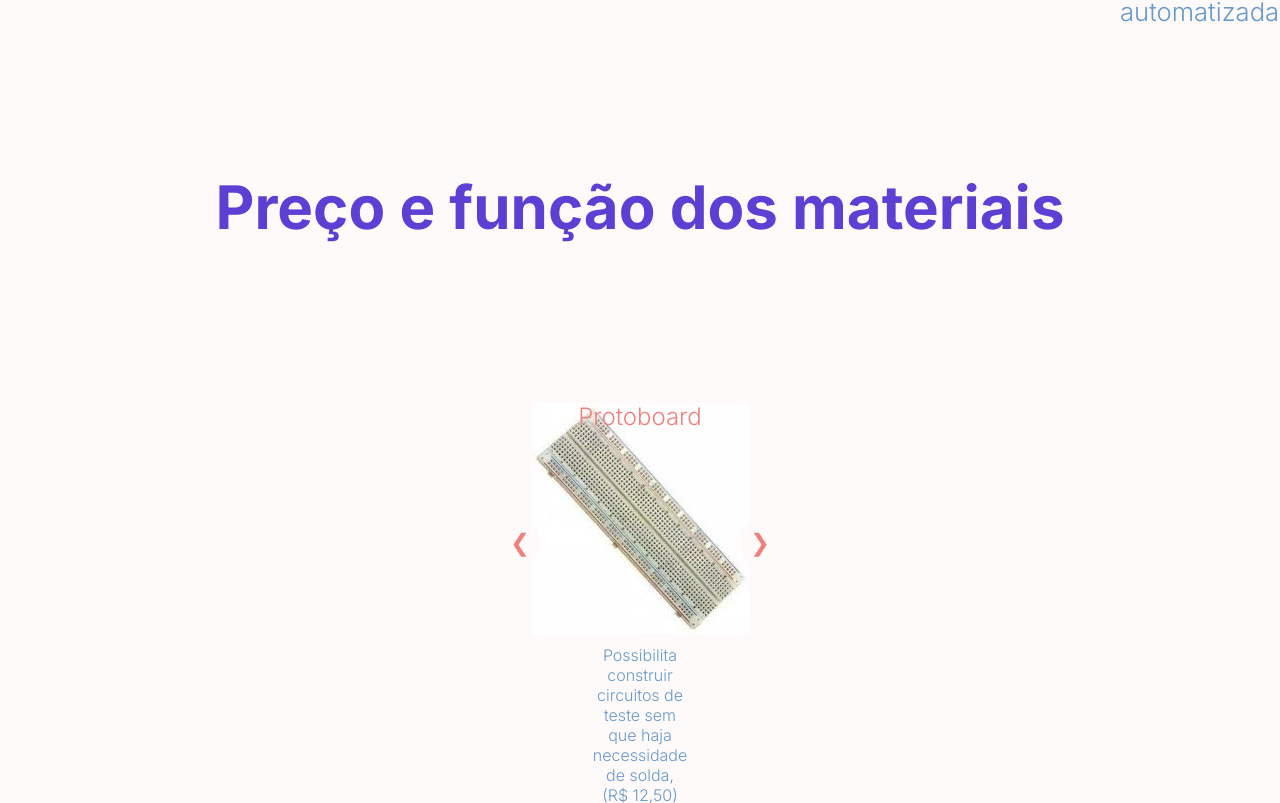
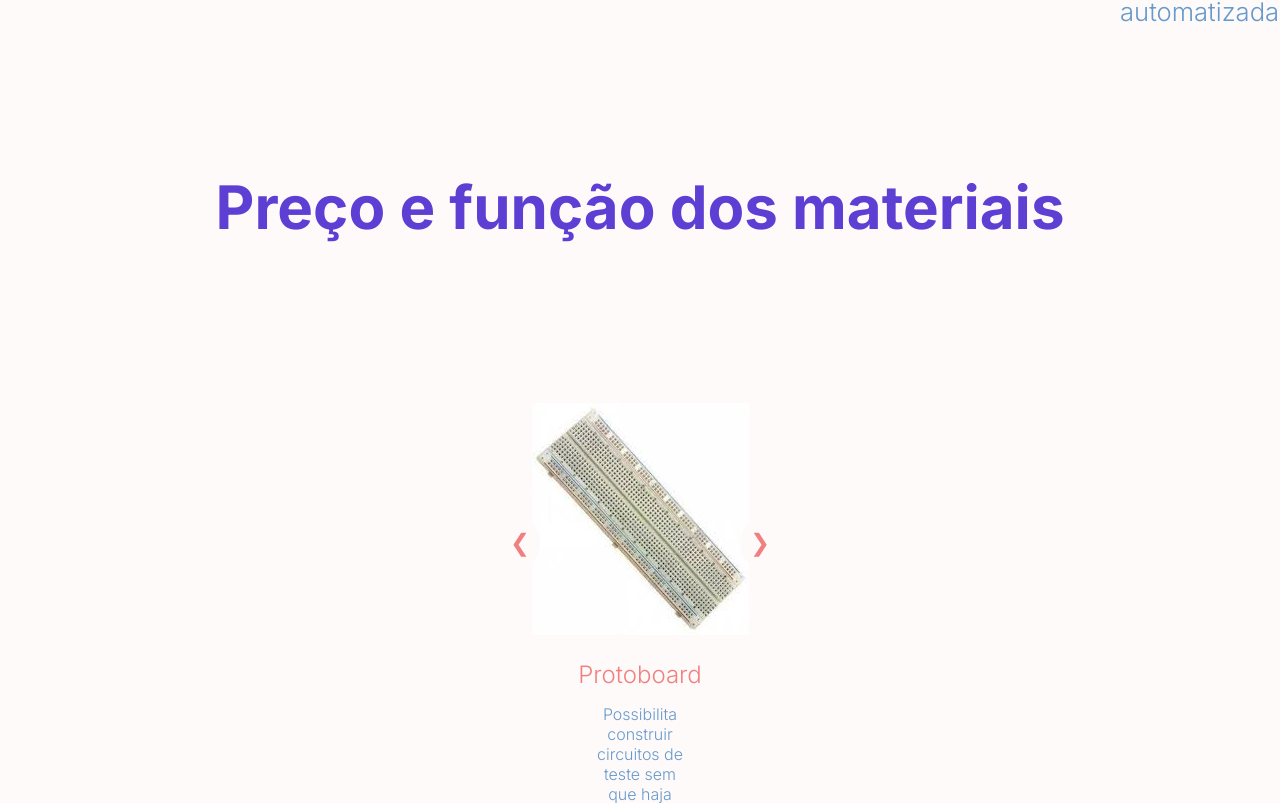
Before and after one commit to criadomarcio/Projeto-TCC, a React (Vite) app: page /Guia in a window 1280 px wide. Shown: the part 4356-5159 px from the top of the page. Built offline with nearby package versions, Linux system fonts and the light colour scheme.

Commit message:
corrigindo detalhes

```diff
--- a/src/pages/Guia.jsx
+++ b/src/pages/Guia.jsx
@@ -174,13 +174,14 @@ function Guia() {
 
       <CarouselContainer>
         <CarouselWrapper style={{ transform: `translateX(-${currentIndex * 100}%)` }}>
-          {images.map((image, index) => (
-            <CarouselSlide key={index}>
-              <img src={image.src} alt={image.alt} />
-              <div className="subtitle">{image.subtitle}</div> {/* Subtítulo sobre a imagem */}
-              <div className="text">{image.alt}</div> {/* Texto abaixo da imagem */}
-            </CarouselSlide>
-          ))}
+        {images.map((image, index) => (
+          <CarouselSlide key={index}>
+            <img src={image.src} alt={image.alt} />
+            <div className="subtitle">{image.subtitle}</div> {/* Subtítulo separado da imagem */}
+            <div className="text">{image.alt}</div> {/* Texto descritivo da imagem */}
+
+          </CarouselSlide>
+        ))}
         </CarouselWrapper>
         <PrevButton onClick={handlePrev} aria-label="Slide anterior">❮</PrevButton>
         <NextButton onClick={handleNext} aria-label="Próximo slide">❯</NextButton>
--- a/src/pages/Guia.styles.js
+++ b/src/pages/Guia.styles.js
@@ -394,7 +394,7 @@ width: 100%;
 height: 400px; /* Ajuste a altura conforme necessário */
 
 @media (max-width: 768px) {
-  height: 300px; /* Reduz a altura do carrossel em telas menores */
+  height: 380px; /* Reduz a altura do carrossel em telas menores */
 }
 `;
 
@@ -429,8 +429,8 @@ img {
     font-size: 1rem;
     color: ${props => props.theme.textColorAzul};
     text-align: center;
-  margin-right: 50rem;
-  margin-left: 50rem;
+    margin-right: 48rem;
+    margin-left: 48rem;
 
     @media (max-width: 768px) {
       margin-left: 2rem;
@@ -440,10 +440,7 @@ img {
   }
 
   .subtitle {
-  position: absolute;
-  top: -6px;
-  left: 50%;
-  transform: translateX(-50%);
+    margin-top: 20px; /* Ajusta a distância entre a imagem e o subtítulo */
     color: ${props => props.theme.textColorLaranja};
     padding: 5px 10px;
     border-radius: 5px;
--- a/src/pages/Referencias.styles.js
+++ b/src/pages/Referencias.styles.js
@@ -142,7 +142,7 @@ export const MainContainer = styled.main`
   padding: 20px;
 
   @media (max-width: 768px) {
-    padding: 10px;
+    padding: 20px;
   }
 `;
 
```
Lines whose indentation alone changed are shown as unchanged.
